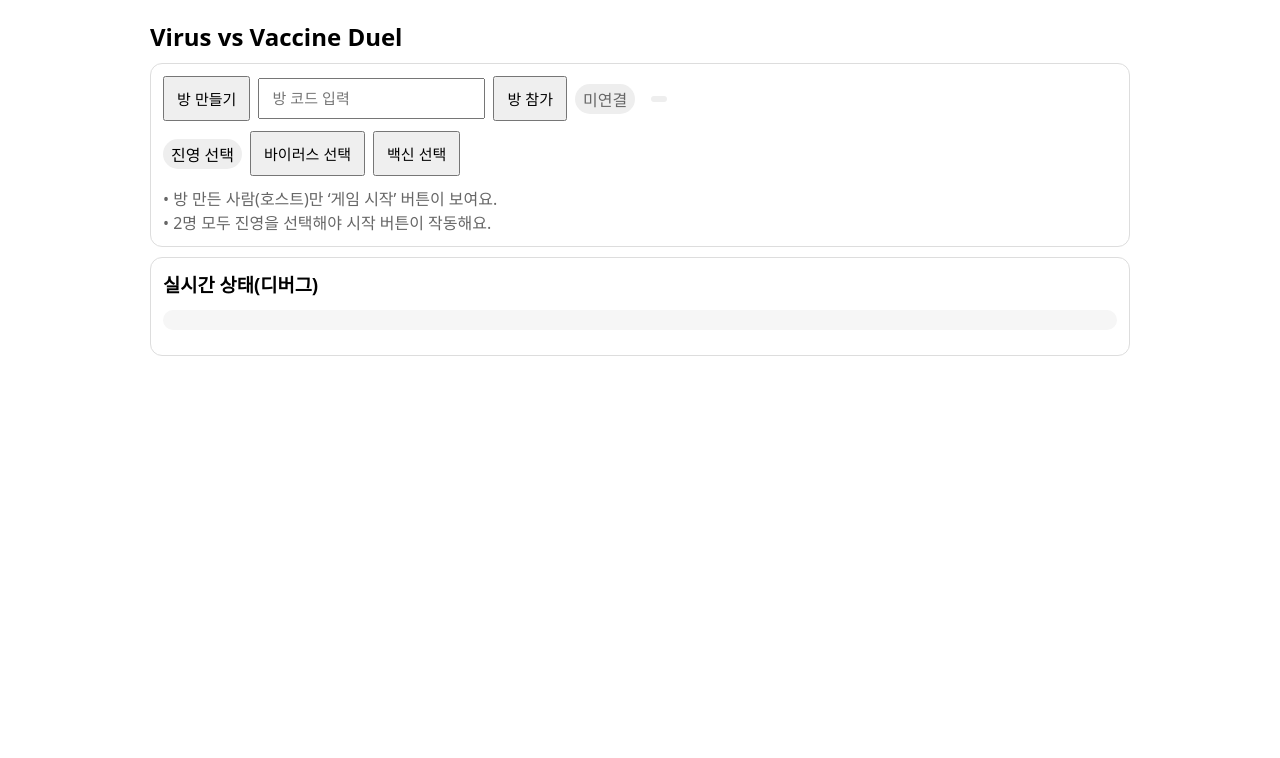
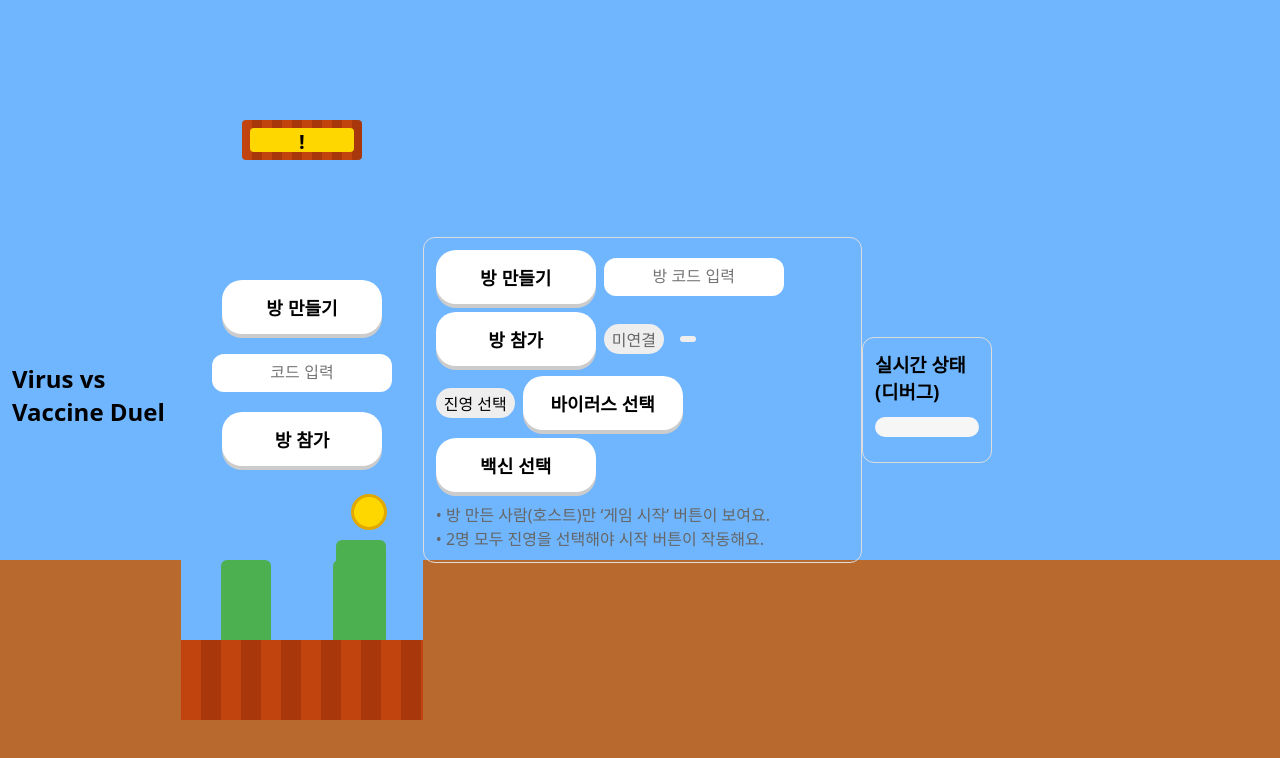
Before and after one commit to weneedtpgtahc-lang/school-duel, a plain HTML site: page index.html in a window 1280 px wide. Drawn offline with Linux system fonts and the light colour scheme.

Commit message:
Update index.html

```diff
--- a/index.html
+++ b/index.html
@@ -24,7 +24,165 @@
 <h2>Virus vs Vaccine Duel</h2>
 
 <!-- ✅ LOBBY VIEW -->
-<div id="viewLobby" class="card">
+<!doctype html>
+<html lang="ko">
+<head>
+<meta charset="utf-8" />
+<meta name="viewport" content="width=device-width, initial-scale=1.0" />
+<title>Virus vs Vaccine Duel</title>
+
+<style>
+  body {
+    margin: 0;
+    font-family: system-ui, sans-serif;
+    background: linear-gradient(#6fb6ff 0%, #6fb6ff 70%, #b86a2e 70%);
+    height: 100vh;
+    display: flex;
+    justify-content: center;
+    align-items: center;
+  }
+
+  .screen {
+    width: 360px;
+    height: 640px;
+    position: relative;
+    background: #6fb6ff;
+    overflow: hidden;
+  }
+
+  /* 상단 장식 */
+  .header {
+    position: absolute;
+    top: 40px;
+    width: 100%;
+    display: flex;
+    justify-content: center;
+  }
+
+  .block {
+    width: 120px;
+    height: 40px;
+    background: repeating-linear-gradient(
+      90deg,
+      #c1440e 0 10px,
+      #a8380c 10px 20px
+    );
+    border-radius: 4px;
+    position: relative;
+  }
+
+  .block::after {
+    content: "!";
+    position: absolute;
+    inset: 8px;
+    background: gold;
+    border-radius: 4px;
+    text-align: center;
+    font-weight: 900;
+    font-size: 20px;
+  }
+
+  /* 버튼 영역 */
+  .menu {
+    position: absolute;
+    top: 200px;
+    width: 100%;
+    display: flex;
+    flex-direction: column;
+    gap: 20px;
+    align-items: center;
+  }
+
+  button {
+    width: 160px;
+    padding: 14px;
+    border-radius: 20px;
+    border: none;
+    font-size: 18px;
+    font-weight: bold;
+    background: white;
+    box-shadow: 0 4px 0 #ccc;
+    cursor: pointer;
+  }
+
+  button:active {
+    transform: translateY(4px);
+    box-shadow: none;
+  }
+
+  input {
+    width: 160px;
+    padding: 10px;
+    border-radius: 12px;
+    border: none;
+    text-align: center;
+    font-size: 16px;
+  }
+
+  /* 바닥 */
+  .ground {
+    position: absolute;
+    bottom: 0;
+    width: 100%;
+    height: 80px;
+    background: repeating-linear-gradient(
+      90deg,
+      #c1440e 0 20px,
+      #a8380c 20px 40px
+    );
+  }
+
+  /* 파이프 장식 */
+  .pipe {
+    position: absolute;
+    bottom: 80px;
+    width: 50px;
+    height: 80px;
+    background: #4caf50;
+    border-radius: 6px 6px 0 0;
+  }
+
+  .pipe.left { left: 40px; }
+  .pipe.center { left: 155px; height: 100px; }
+  .pipe.right { right: 40px; }
+
+  .coin {
+    position: absolute;
+    bottom: 190px;
+    left: 170px;
+    width: 30px;
+    height: 30px;
+    background: gold;
+    border-radius: 50%;
+    border: 3px solid #e0a800;
+  }
+</style>
+</head>
+
+<body>
+  <div class="screen">
+
+    <div class="header">
+      <div class="block"></div>
+    </div>
+
+    <div class="menu">
+      <button id="createRoom">방 만들기</button>
+      <input id="roomCode" placeholder="코드 입력" />
+      <button id="joinRoom">방 참가</button>
+    </div>
+
+    <div class="pipe left"></div>
+    <div class="pipe center"></div>
+    <div class="pipe right"></div>
+    <div class="coin"></div>
+
+    <div class="ground"></div>
+  </div>
+</body>
+</html>
+
+  <div id="viewLobby" class="card">
   <div class="row">
     <button id="create">방 만들기</button>
     <input id="code" placeholder="방 코드 입력" />
```
